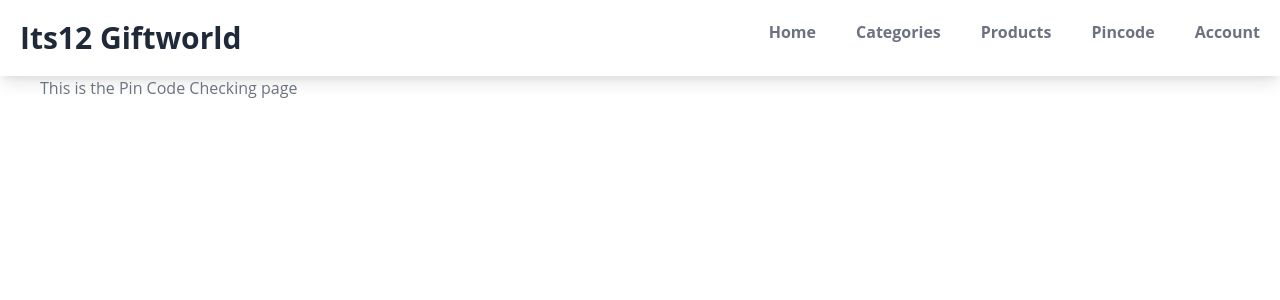
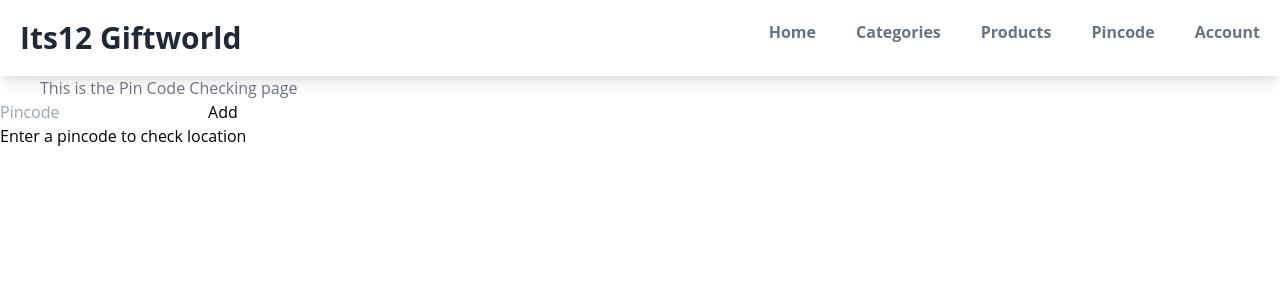
Before and after one commit to thenose-samuel/react-assessment, a React (Create React App) app: page /pincode in a window 1280 px wide. Shown: the top 300 px of the page. Built offline with nearby package versions, Linux system fonts and the light colour scheme.

Commit message:
completed second task

```diff
--- a/src/Pages/Pincode/index.js
+++ b/src/Pages/Pincode/index.js
@@ -1,13 +1,54 @@
 import React from "react";
 
-const PincodePage= () => {
-  return (
-    <div>
+class Location extends React.Component {
+  render() {
+    return (
       <div>
-        <span class="mx-10 my-10 text-gray-500">This is the Pin Code Checking page</span>
+        <h1>{this.props.blockName}</h1>
       </div>
-    </div>
-  );
-};
+    );
+  }
+}
+class PincodePage extends React.Component {
+  constructor() {
+    super();
+    this.state = { address: ["Enter a pincode to check location"] };
+    this.getLocation = this.getLocation.bind(this);
+  }
+  getLocation(event) {
+    event.preventDefault();
+    const form = document.forms.locationFromPin;
+    const pincode = form.Pincode.value;
+    const block = [];
+    fetch(`https://api.postalpincode.in/pincode/${pincode}`)
+      .then((response) => response.json())
+      .then((jsonData) => {
+        block.push(jsonData[0].PostOffice[0].Block)
+        this.setState({ address: block });
+      })
+      .catch((error) => {
+        console.error(error);
+      });
+  }
+  render() {
+    const location = this.state.address.map((block) => (
+      <Location blockName={block}/>
+    ));
+    return (
+      <div>
+        <div>
+          <span class="mx-10 my-10 text-gray-500">
+            This is the Pin Code Checking page
+          </span>
+          <form name="locationFromPin" onSubmit={this.getLocation}>
+            <input type="text" name="Pincode" placeholder="Pincode" />
+            <button>Add</button>
+          </form>
+          <div>{location}</div>
+        </div>
+      </div>
+    );
+  }
+}
 
 export default PincodePage;
```
